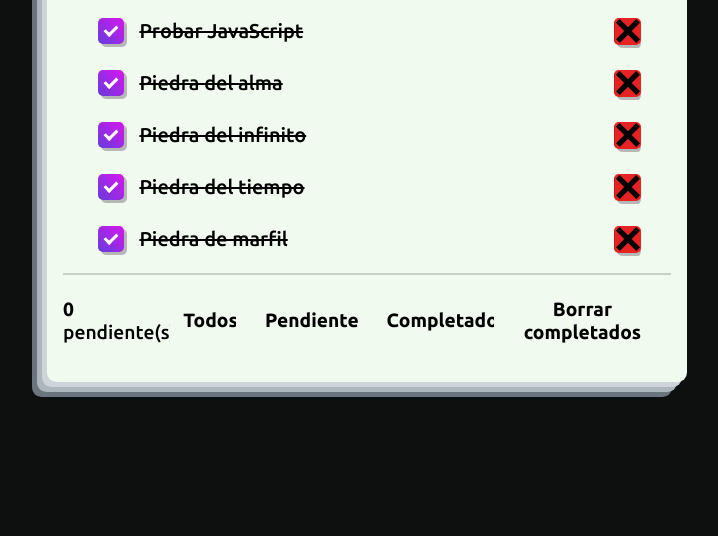
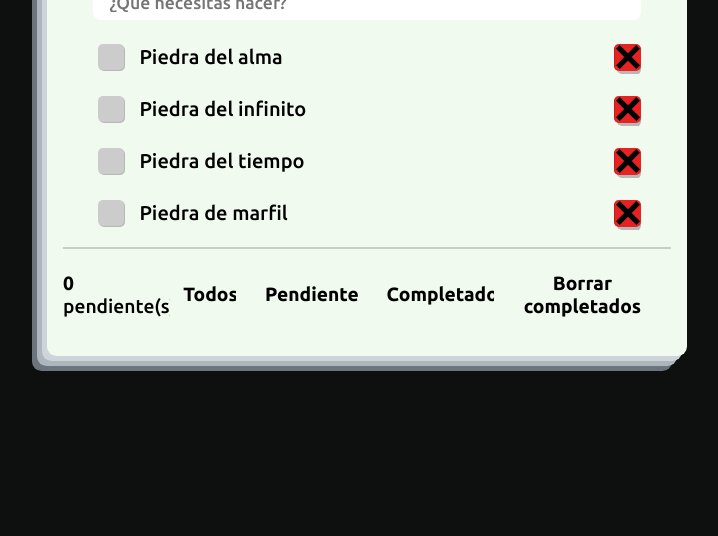
Before and after one commit to Humbert-Dz/Todo-App, a website built with Vite: page index.html in a window 1280 px wide. Shown: the part 264-800 px from the top of the page, without its empty margins (273-991 px from the left). Built offline with nearby package versions, Linux system fonts and the light colour scheme.

Commit message:
renderizado de todos

```diff
--- a/main.js
+++ b/main.js
@@ -1,5 +1,5 @@
 import "./style.css";
-import { App } from "./src/todos/app";
+import App from "./src/todos/app";
 import initStore from "./src/store/todo-store";
 
 //iniciamos el store, manda el mensae de store iniciado
--- a/src/todos/app.html
+++ b/src/todos/app.html
@@ -36,14 +36,14 @@
       </div>
       <input class="edit" value="Create a TodoMVC template" />
     </li> -->
-    <li class="list_item">
+    <!-- <li class="list_item">
       <label class="contenedor completed" data-id='abc'>
         <input type="checkbox" checked="checked">
         <div class="checkmark"></div>
         Probar JavaScript
         <button class="destroy" id="destroy"><svg xmlns="http://www.w3.org/2000/svg" width="24" height="24" viewBox="0 0 24 24"><path d="M24 20.188l-8.315-8.209 8.2-8.282-3.697-3.697-8.212 8.318-8.31-8.203-3.666 3.666 8.321 8.24-8.206 8.313 3.666 3.666 8.237-8.318 8.285 8.203z"></path></svg></button>
       </label>
-    </li>
+    </li> -->
     <!-- <li>
                 <div class="view">
                     <input class="toggle" type="checkbox">
--- a/src/todos/app.js
+++ b/src/todos/app.js
@@ -12,7 +12,7 @@ const elementsIDs = {
  *
  * @param {String} elementId id del elemento donde vamos a meter algo
  */
-export const App = (elementId) => {
+const App = (elementId) => {
   //!función que renderiza, muestra los tod
   const renderizarTodos = () => {
     //obtine los todos, con el filtro 'todos los todos'
@@ -35,3 +35,5 @@ export const App = (elementId) => {
     renderizarTodos();
   })();
 };
+
+export default App;
--- a/src/todos/use-cases/create-todo-html.js
+++ b/src/todos/use-cases/create-todo-html.js
@@ -6,20 +6,33 @@ export const createTodoHTML = (todo) => {
   //valida si no se recibe ningún todo
   if (!todo) throw new Error("todo es requerido");
 
+  const { id, done, description } = todo;
+
   //constante donde envolvemos el todo
-  const todoHTML = ` <li class="list_item">
-    <label class="contenedor completed" data-id='${todo.id}'>
-        <input type="checkbox" checked="checked">
+  const todoHTML = `
+      <label class="contenedor"'>
+        <input type="checkbox" ${done ? "checked" : ""}>
         <div class="checkmark"></div>
-        ${todo.description}
+        ${description}
         <button class="destroy" id="destroy"><svg xmlns="http://www.w3.org/2000/svg" width="24" height="24" viewBox="0 0 24 24"><path d="M24 20.188l-8.315-8.209 8.2-8.282-3.697-3.697-8.212 8.318-8.31-8.203-3.666 3.666 8.321 8.24-8.206 8.313 3.666 3.666 8.237-8.318 8.285 8.203z"></path></svg></button>
-    </label>
-    </li>`;
+    </label>`;
 
   //creamos un nuevo list item
   const liElement = document.createElement("li");
+
   //le agregamos una clase al li
   liElement.classList.add("list_item");
+
+  //le agregamos el atributo data-id (identificador unico)
+  liElement.setAttribute("data-id", id);
+
+  //agregar la clase de completado si es que lo está
+  if (done) {
+    liElement.classList.add("completed");
+  }
+
+  liElement;
+  // liElement.classList.add((todo.done) ? "completed" : "");
   //le agregamos el todo envuento en HTML al li
   liElement.innerHTML = todoHTML;
 
--- a/src/todos/use-cases/render-todos.js
+++ b/src/todos/use-cases/render-todos.js
@@ -1,4 +1,6 @@
 import { createTodoHTML } from "./"; // importa la funcion que envuelve los todos en html
+
+let element;
 
 /**
  *  Función que permite renderizar los todos en HTML
@@ -8,16 +10,24 @@ import { createTodoHTML } from "./"; // importa la funcion que envuelve los todo
 export const renderTodos = (elementID, todos = []) => {
   //validaciones si no existen los argumentos
   if (!elementID)
-    throw new Error("Es necesario id del elemento donde se renderizarán los todos" );
+    throw new Error(
+      "Es necesario id del elemento donde se renderizarán los todos"
+    );
 
   if (!todos) throw new Error("Es necesario tener los todos");
 
-  //referencia a la lista donde meteremos los todos
-  const listaTODOS = document.querySelector(elementID);
+  //si no existe el elemento entonces le asignamos el selector
+  if (!element) element = document.querySelector(elementID);
+
+  //si no encuentra el elemento, lanza un errro
+  if (!element) throw new Error(`El elemento no existe`);
+
+  //purgamos el elemento
+  element.innerHTML = "";
 
   //por cadal todo del arreglo de todos vamos a insertarlo en la lista de todos
   // usamos la función createTodoHTML que envuelve el todo en HTML
   todos.forEach((todo) => {
-    listaTODOS.append(createTodoHTML(todo));
+    element.append(createTodoHTML(todo));
   });
 };
```
